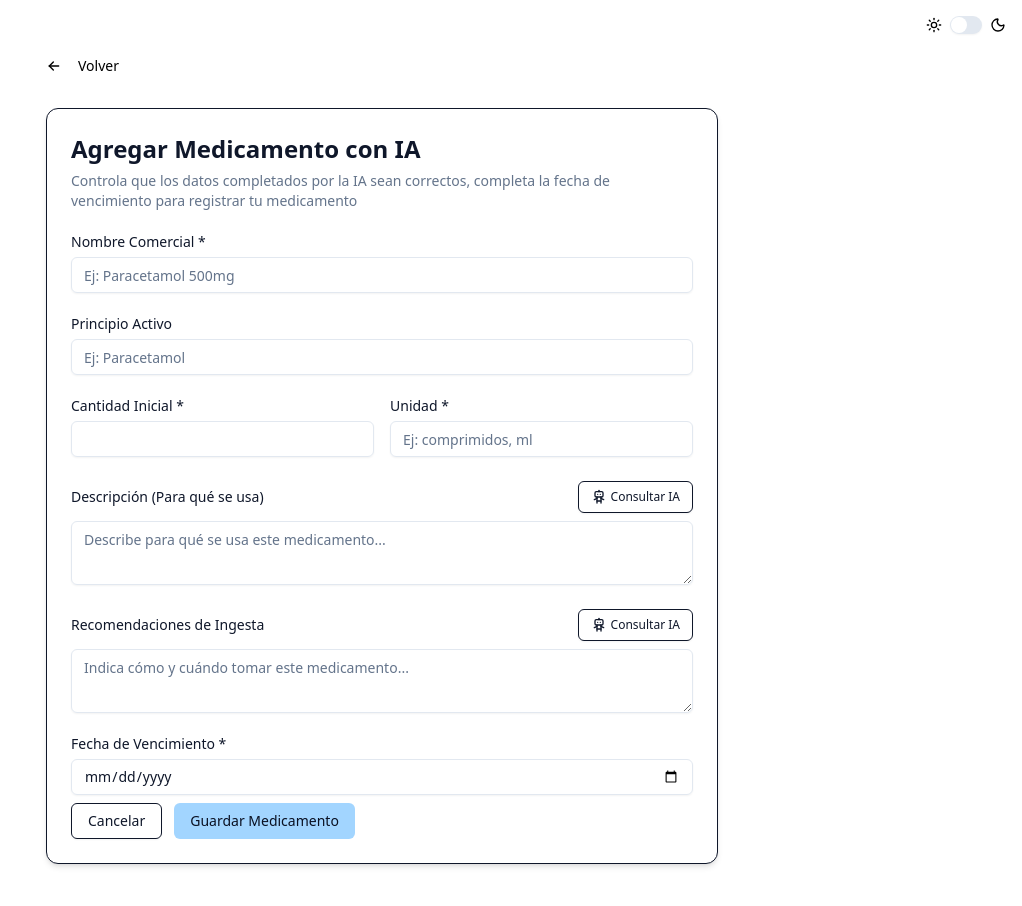
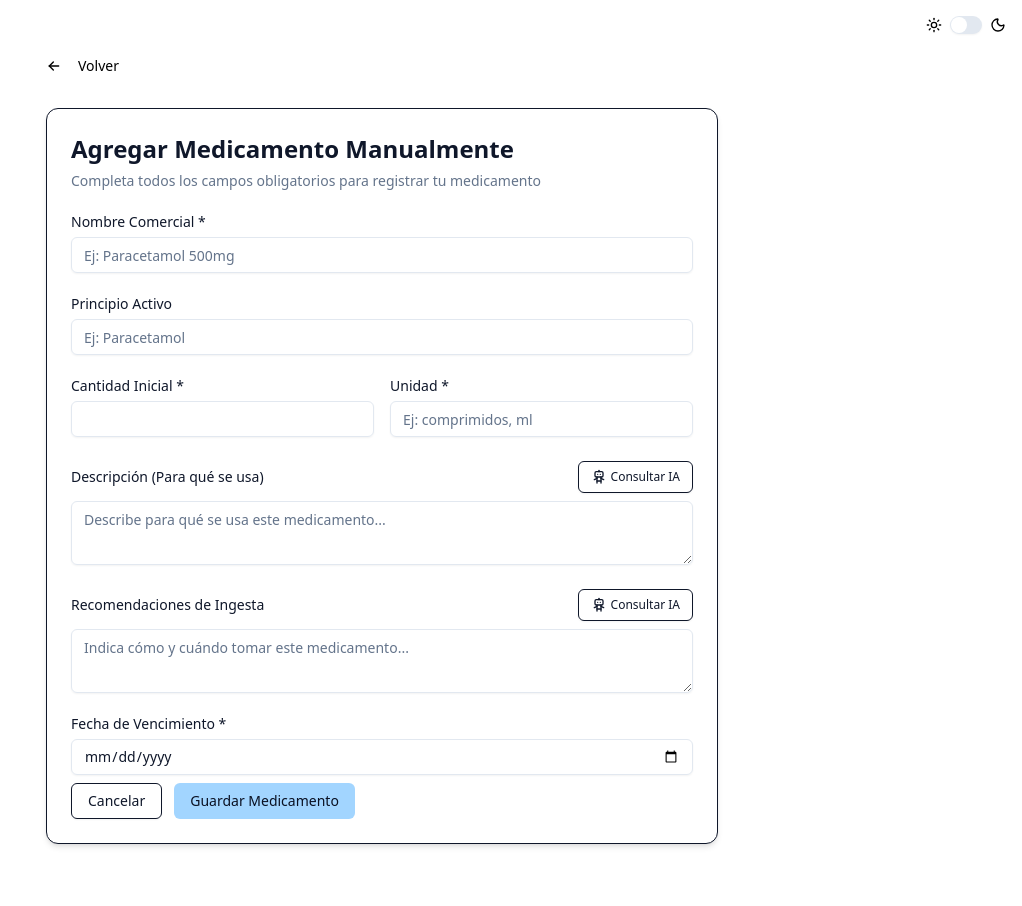
Before and after one commit to wowfoxz/Botiquin, a Next.js app in the folder med-manager/: page /medications/new/manual in a window 1280 px wide. Shown: the top 906 px of the page, without its empty margins (258-1280 px from the left). Built offline with nearby package versions, Linux system fonts and the light colour scheme; no server answers.

Commit message:
[FIX] IA

```diff
--- a/med-manager/src/app/medications/new/manual/page.tsx
+++ b/med-manager/src/app/medications/new/manual/page.tsx
@@ -2,7 +2,8 @@
 
 import { addMedication, getDescriptionFromAI, getIntakeRecommendationsFromAI } from '@/app/actions';
 import Link from 'next/link';
-import React, { useState } from 'react';
+import React, { useState, useEffect } from 'react';
+import { useSearchParams } from 'next/navigation';
 import { Button } from '@/components/ui/button';
 import { Input } from '@/components/ui/input';
 import { Textarea } from '@/components/ui/textarea';
@@ -11,25 +12,38 @@ import { Card, CardContent, CardDescription, CardFooter, CardHeader, CardTitle }
 import { IconArrowLeft, IconRobot, IconLoader2 } from '@tabler/icons-react';
 import BookLoader from '@/components/BookLoader';
 
-export default function ManualMedicationPage({
-  searchParams,
-}: {
-  searchParams?: { [key: string]: string | string[] | undefined };
-}) {
-  const [isDescriptionLoading, setIsDescriptionLoading] = useState(false);
-  const [isRecommendationsLoading, setIsRecommendationsLoading] = useState(false);
+export default function ManualMedicationPage() {
+  const searchParams = useSearchParams();
+
   const [formData, setFormData] = useState({
-    commercialName: searchParams?.nombre_comercial as string ?? '',
-    activeIngredient: searchParams?.principios_activos as string ?? '',
-    initialQuantity: searchParams?.cantidad_inicial as string ?? '',
-    unit: searchParams?.unidad as string ?? '',
-    description: searchParams?.descripcion_uso as string ?? '',
-    intakeRecommendations: searchParams?.recomendaciones_ingesta as string ?? '',
+    commercialName: '',
+    activeIngredient: '',
+    initialQuantity: '',
+    unit: '',
+    description: '',
+    intakeRecommendations: '',
     expirationDate: ''
   });
 
+  useEffect(() => {
+    if (searchParams) {
+      setFormData({
+        commercialName: searchParams.get('nombre_comercial') ?? '',
+        activeIngredient: searchParams.get('principios_activos') ?? '',
+        initialQuantity: searchParams.get('cantidad_inicial') ?? '',
+        unit: searchParams.get('unidad') ?? '',
+        description: searchParams.get('descripcion_uso') ?? '',
+        intakeRecommendations: searchParams.get('recomendaciones_ingesta') ?? '',
+        expirationDate: ''
+      });
+    }
+  }, [searchParams]);
+
+  const [isDescriptionLoading, setIsDescriptionLoading] = useState(false);
+  const [isRecommendationsLoading, setIsRecommendationsLoading] = useState(false);
+
   // Determinar si viene de la IA (si hay parámetros)
-  const isFromAI = searchParams && Object.keys(searchParams).length > 0;
+  const isFromAI = Object.values(formData).some(value => value !== '');
 
   const title = isFromAI
     ? "Agregar Medicamento con IA"
```
